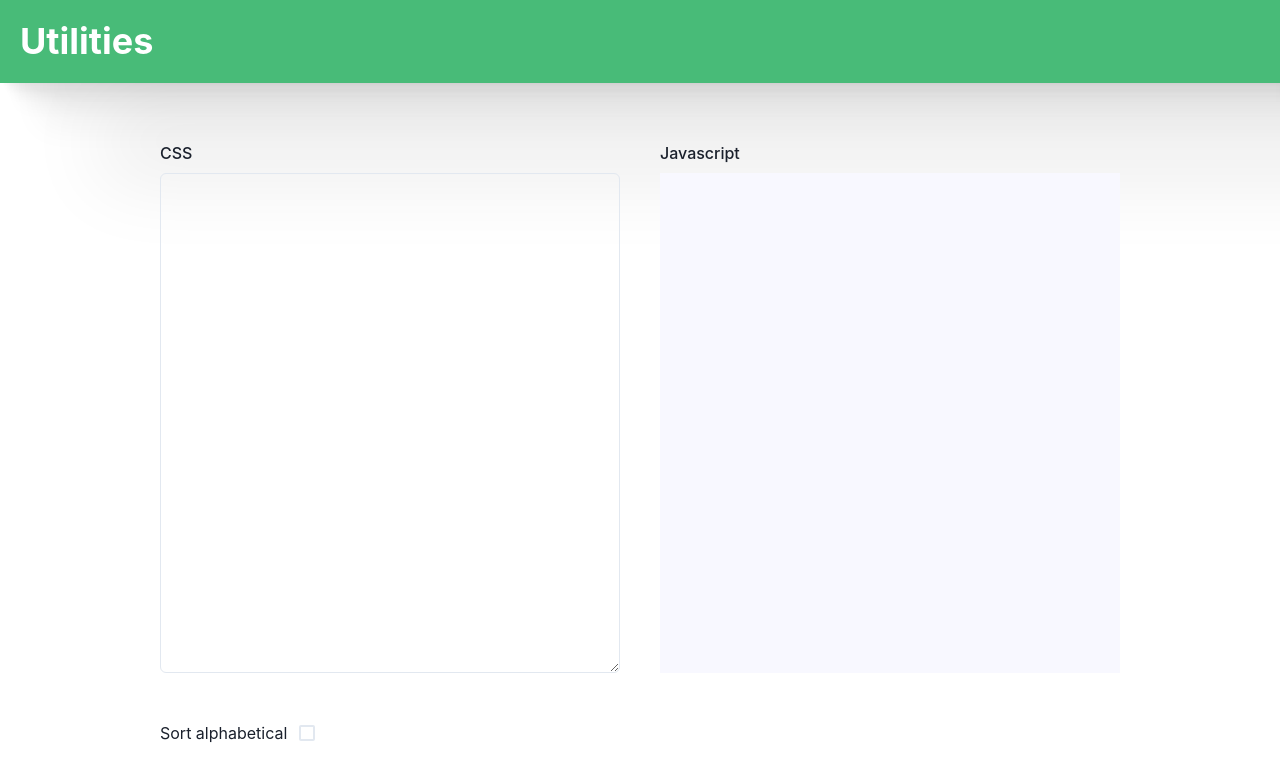
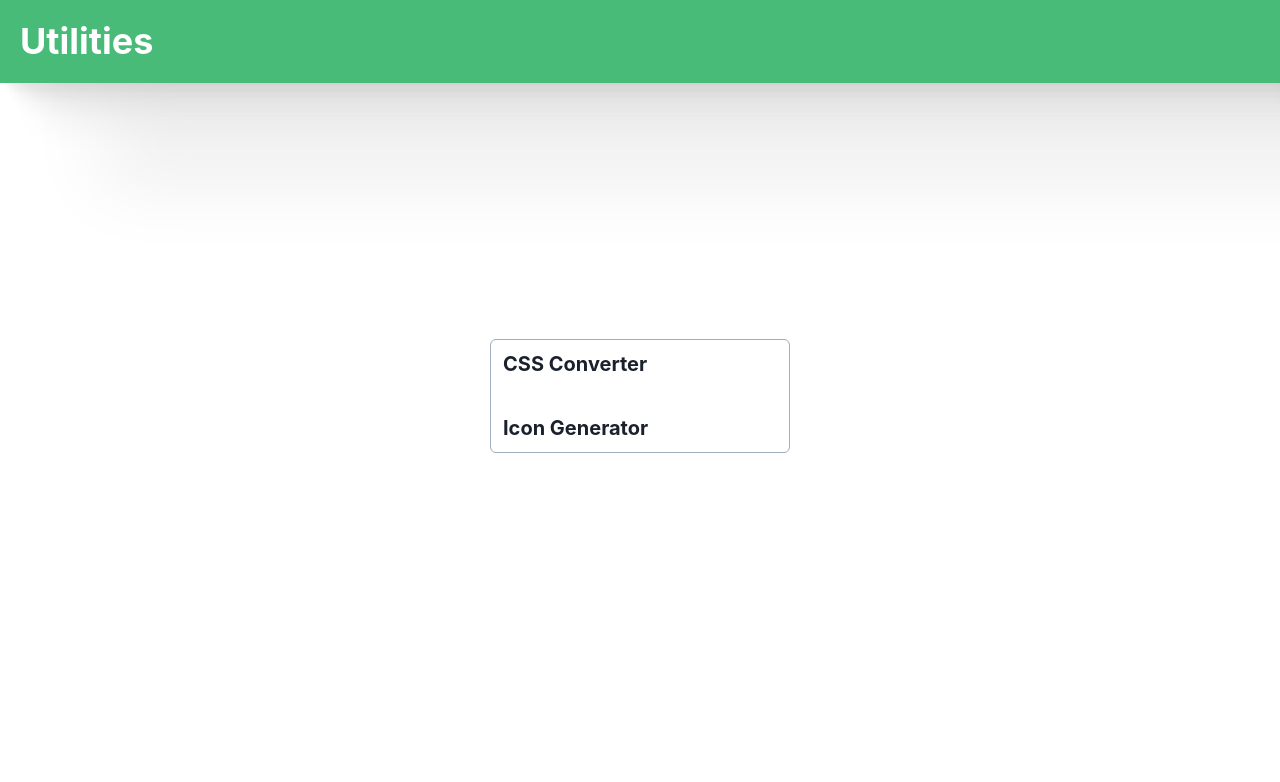
Before and after one commit to erasebegin/utilities, a React (Vite) app: page / in a window 1280 px wide. Shown: the top 782 px of the page. Built offline with nearby package versions, Linux system fonts and the light colour scheme.

Commit message:
add react-router, add new utility

```diff
--- a/decs.d.ts
+++ /dev/null
@@ -1 +0,0 @@
-declare module "react-syntax-highlighter"
--- a/package.json
+++ b/package.json
@@ -17,11 +17,12 @@
     "framer-motion": "^7.9.0",
     "react": "^18.2.0",
     "react-dom": "^18.2.0",
+    "react-router-dom": "^6.8.0",
     "react-syntax-highlighter": "^15.5.0"
   },
   "devDependencies": {
-    "@types/react": "^18.0.26",
-    "@types/react-dom": "^18.0.9",
+    "@types/react": "^18.0.27",
+    "@types/react-dom": "^18.0.10",
     "@vitejs/plugin-react": "^3.0.0",
     "typescript": "^4.9.3",
     "vite": "^4.0.0"
--- /dev/null
+++ b/src/components/Layout.tsx
@@ -0,0 +1,32 @@
+import { Heading, Box } from "@chakra-ui/react";
+import { Link } from "react-router-dom";
+
+function Layout({
+  children,
+}: {
+  children: React.ReactElement[] | React.ReactElement;
+}) {
+  return (
+    <div>
+      <Box
+        p={5}
+        bg="green.400"
+        shadow="
+                2.8px 2.8px 2.2px rgba(0, 0, 0, 0.02),
+                6.7px 6.7px 5.3px rgba(0, 0, 0, 0.028),
+                12.5px 12.5px 10px rgba(0, 0, 0, 0.035),
+                22.3px 22.3px 17.9px rgba(0, 0, 0, 0.042),
+                41.8px 41.8px 33.4px rgba(0, 0, 0, 0.05),
+                100px 100px 80px rgba(0, 0, 0, 0.07)
+              ;"
+      >
+        <Link to="/">
+          <Heading color="white">Utilities</Heading>
+        </Link>
+      </Box>
+      {children}
+    </div>
+  );
+}
+
+export default Layout;
--- a/src/main.tsx
+++ b/src/main.tsx
@@ -1,12 +1,30 @@
-import React from 'react'
-import ReactDOM from 'react-dom/client'
-import App from './App'
-import { ChakraProvider } from '@chakra-ui/react'
+import React from "react";
+import ReactDOM from "react-dom/client";
+import { ChakraProvider } from "@chakra-ui/react";
+import { createBrowserRouter, RouterProvider } from "react-router-dom";
+import Menu from "./pages/Menu";
+import CssConverter from "./pages/CssConverter";
+import IconGenerator from "./pages/IconGenerator";
 
-ReactDOM.createRoot(document.getElementById('root') as HTMLElement).render(
+const router = createBrowserRouter([
+  {
+    path: "/",
+    element: <Menu />,
+  },
+  {
+    path: "/css-converter",
+    element: <CssConverter />,
+  },
+  {
+    path: "/icon-generator",
+    element: <IconGenerator />,
+  },
+]);
+
+ReactDOM.createRoot(document.getElementById("root") as HTMLElement).render(
   <React.StrictMode>
     <ChakraProvider>
-      <App />
+      <RouterProvider router={router} />
     </ChakraProvider>
-  </React.StrictMode>,
-)
+  </React.StrictMode>
+);
--- a/src/App.tsx
+++ b/src/pages/CssConverter.tsx
@@ -1,42 +1,26 @@
 import {
-  Textarea,
+  Checkbox,
+  Flex,
   FormControl,
   FormLabel,
-  Heading,
-  Flex,
-  Box,
-  Checkbox,
+  Stack,
   Text,
-  Stack,
+  Textarea,
 } from "@chakra-ui/react";
+import { useState } from "react";
+import { parseCSSString } from "../utils";
 import styled from "@emotion/styled";
-import { useState } from "react";
-import SyntaxHighlighter from "react-syntax-highlighter";
 import { docco } from "react-syntax-highlighter/dist/esm/styles/hljs";
+import SyntaxHighlighter from "react-syntax-highlighter/dist/esm/default-highlight";
+import Layout from "../components/Layout";
 
-import { parseCSSString } from "./utils";
-
-function App() {
+const CssConverter: React.FC = () => {
   const [cssString, setCssString] = useState<string>("");
   const [jsString, setJsString] = useState<string>("");
   const [sortAlphabetical, setSortAlphabetical] = useState<any>(false);
 
   return (
-    <div className="App">
-      <Box
-        p={5}
-        bg="green.400"
-        shadow="
-                2.8px 2.8px 2.2px rgba(0, 0, 0, 0.02),
-                6.7px 6.7px 5.3px rgba(0, 0, 0, 0.028),
-                12.5px 12.5px 10px rgba(0, 0, 0, 0.035),
-                22.3px 22.3px 17.9px rgba(0, 0, 0, 0.042),
-                41.8px 41.8px 33.4px rgba(0, 0, 0, 0.05),
-                100px 100px 80px rgba(0, 0, 0, 0.07)
-              ;"
-      >
-        <Heading color="white">Utilities</Heading>
-      </Box>
+    <Layout>
       <Flex align="center" justify="center" w="full" h="90vh">
         <Stack w="full" align="center">
           <Flex as="form" p={5} w="full" maxW="1000px" gap={10}>
@@ -69,15 +53,14 @@ function App() {
           </Flex>
         </Stack>
       </Flex>
-    </div>
+    </Layout>
   );
-}
+};
 
 const StyledPre = styled.div`
   pre {
     height: 500px;
   }
+`;
 
-`
-
-export default App;
+export default CssConverter;
--- /dev/null
+++ b/src/pages/IconGenerator.tsx
@@ -0,0 +1,68 @@
+import {
+  Checkbox,
+  Flex,
+  FormControl,
+  FormLabel,
+  Stack,
+  Text,
+  Textarea,
+} from "@chakra-ui/react";
+import { useState } from "react";
+import {
+  convertSvgToComponent,
+  convertToCamel,
+  parseCSSString,
+} from "../utils";
+import styled from "@emotion/styled";
+import { docco } from "react-syntax-highlighter/dist/esm/styles/hljs";
+import SyntaxHighlighter from "react-syntax-highlighter/dist/esm/default-highlight";
+import Layout from "../components/Layout";
+
+interface IconGeneratorProps {}
+
+const IconGenerator: React.FC<IconGeneratorProps> = () => {
+  const [svgString, setSvgString] = useState<string>();
+  const [componentString, setComponentString] = useState<string>();
+  return (
+    <Layout>
+      <Flex align="center" justify="center" w="full" h="90vh">
+        <Stack w="full" align="center">
+          <Flex as="form" p={5} w="full" maxW="1000px" gap={10}>
+            <FormControl w="50%">
+              <FormLabel>SVG</FormLabel>
+              <Textarea
+                h="500"
+                value={svgString}
+                onChange={(e: React.ChangeEvent<HTMLTextAreaElement>) => {
+                  setSvgString(e.target.value);
+                  setComponentString(
+                    convertSvgToComponent(
+                      e.target.value,
+                      convertToCamel("poop poop")
+                    )
+                  );
+                }}
+              />
+            </FormControl>
+            <FormControl w="50%">
+              <FormLabel>Component</FormLabel>
+              <StyledPre>
+                <SyntaxHighlighter language="javascript" style={docco}>
+                  {componentString as string}
+                </SyntaxHighlighter>
+              </StyledPre>
+            </FormControl>
+          </Flex>
+        </Stack>
+      </Flex>
+    </Layout>
+  );
+};
+
+const StyledPre = styled.div`
+  pre {
+    height: 500px;
+  }
+`;
+
+export default IconGenerator;
--- /dev/null
+++ b/src/pages/Menu.tsx
@@ -0,0 +1,40 @@
+import { List, ListItem, Heading, Box } from "@chakra-ui/react";
+import { Link } from "react-router-dom";
+import Layout from "../components/Layout";
+
+const Menu: React.FC = () => {
+  return (
+    <div>
+      <Layout>
+        <Box w="full" h="80vh" p="10" pt="20%">
+          <List
+            spacing={10}
+            p={3}
+            border="1px"
+            borderColor="gray.400"
+            borderRadius="md"
+            maxW="300px"
+            margin="auto"
+          >
+            <ListItem>
+              <Link to="/css-converter">
+                <Heading size="md" _hover={{ textDecoration: "underline" }}>
+                  CSS Converter
+                </Heading>
+              </Link>
+            </ListItem>
+            <ListItem>
+              <Link to="/icon-generator">
+                <Heading size="md" _hover={{ textDecoration: "underline" }}>
+                  Icon Generator
+                </Heading>
+              </Link>
+            </ListItem>
+          </List>
+        </Box>
+      </Layout>
+    </div>
+  );
+};
+
+export default Menu;
--- a/src/utils.ts
+++ b/src/utils.ts
@@ -62,3 +62,39 @@ export function parseCSSString(
 
   return outputString;
 }
+
+export function convertSvgToComponent(
+  svgString: string,
+  componentName: string
+) {
+  const svgXml = new DOMParser().parseFromString(svgString, "text/xml");
+  const svgPath = svgXml.getElementsByTagName("path")[0];
+
+  return `
+  import React from 'react';
+  import { Icon } from '@chakra-ui/react';
+
+  const ${componentName} = (props) => (
+    <Icon viewBox={'0 0 48 48'} {...props}>
+      <svg xmlns='http://www.w3.org/2000/svg' height={props.height} width={props.width}>
+        <path
+          fill={props.color}
+          d='${svgPath.getAttribute("d")}'
+        />
+      </svg>
+    </Icon>
+  );
+
+  export default ${componentName};
+  `;
+}
+
+export function convertToCamel(str: string) {
+  let result = str.replace(
+    /[^a-zA-Z0-9]+(.)/g,
+    function (match: string, char: string) {
+      return char.toUpperCase();
+    }
+  );
+  return result;
+}
```
Also changed, not shown: 1 other file (tests, documents, lock files or other folders).
